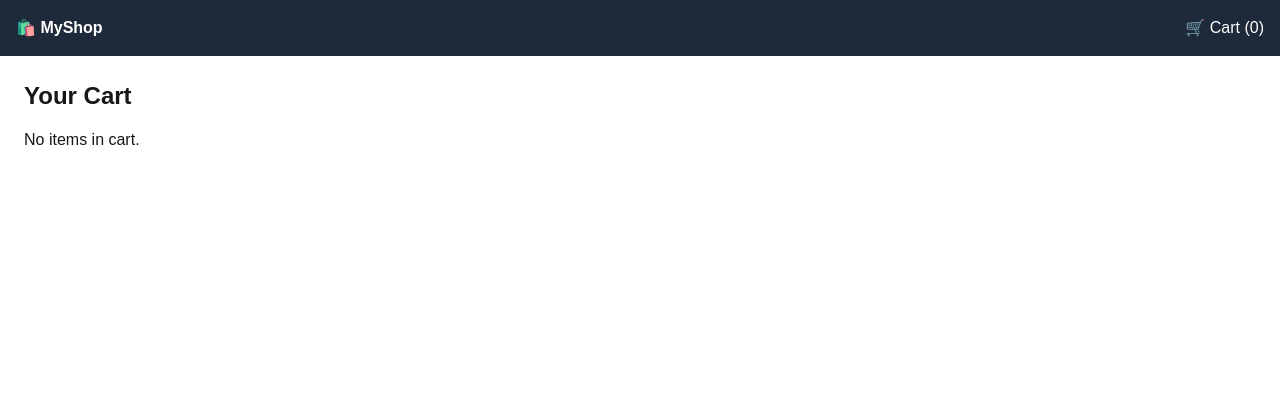
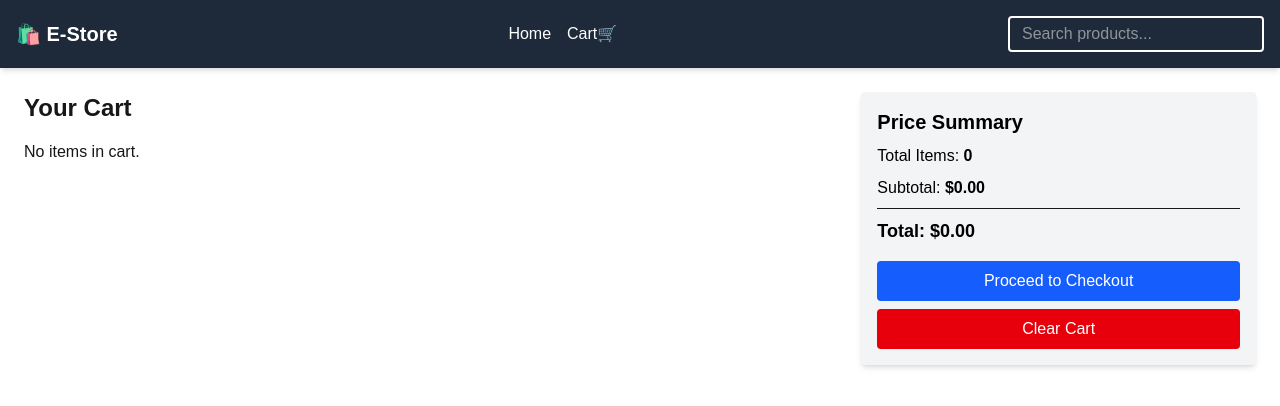
Before and after one commit to ArthiGit18/Ecommerce_Task, a Next.js app: page /cart in a window 1280 px wide. Shown: the top 406 px of the page. Built offline with nearby package versions, Linux system fonts and the light colour scheme.

Commit message:
added search bar

```diff
--- a/app/cart/page.js
+++ b/app/cart/page.js
@@ -1,5 +1,6 @@
 'use client';
 
+import PriceSummary from '@/components/PriceSummary';
 import { useEffect, useState } from 'react';
 
 export default function CartPage() {
@@ -11,41 +12,78 @@ export default function CartPage() {
     }, []);
 
     const updateQty = (id, change) => {
-        const newCart = cart.map(item =>
+        const newCart = cart
+            .map(item =>
                 item.id === id ? { ...item, qty: item.qty + change } : item
-        ).filter(item => item.qty > 0);
+            )
+            .filter(item => item.qty > 0);
         setCart(newCart);
         localStorage.setItem('cart', JSON.stringify(newCart));
+        window.dispatchEvent(new Event('cartUpdated'));
     };
 
     const removeItem = (id) => {
         const newCart = cart.filter(item => item.id !== id);
         setCart(newCart);
         localStorage.setItem('cart', JSON.stringify(newCart));
+        window.dispatchEvent(new Event('cartUpdated'));
     };
 
+    const clearCart = () => {
+        setCart([]);
+        localStorage.removeItem('cart');
+        window.dispatchEvent(new Event('cartUpdated'));
+    };
+
+    const totalItems = cart.reduce((sum, item) => sum + item.qty, 0);
+    const totalPrice = cart.reduce((sum, item) => sum + item.qty * item.price, 0);
+
     return (
-        <div className="p-6">
+        <div className="p-6 grid md:grid-cols-3 gap-6">
+            <div className="md:col-span-2">
                 <h1 className="text-2xl font-bold mb-4">Your Cart</h1>
                 {cart.length === 0 ? (
                     <p>No items in cart.</p>
                 ) : (
                     cart.map(item => (
                         <div key={item.id} className="flex items-center mb-4 border-b pb-4">
-                        <img src={item.image} className="w-24 h-24 object-contain" />
+                            <img src={item.image} className="w-24 h-24 object-contain" alt={item.title} />
                             <div className="ml-4 flex-1">
                                 <h2 className="font-semibold">{item.title}</h2>
-                            <p>${item.price}</p>
+                                <p>${item.price} × {item.qty} = <strong>${(item.price * item.qty).toFixed(2)}</strong></p>
                                 <div className="flex items-center mt-2">
-                                <button onClick={() => updateQty(item.id, -1)} className="px-2 bg-gray-200 text-black" disabled={item.qty <= 1}>-</button>
+                                    <button
+                                        onClick={() => updateQty(item.id, -1)}
+                                        className="px-2 bg-gray-200 text-black"
+                                        disabled={item.qty <= 1}
+                                    >
+                                        -
+                                    </button>
                                     <span className="px-4">{item.qty}</span>
-                                <button onClick={() => updateQty(item.id, 1)} className="px-2 bg-gray-200 text-black">+</button>
-                                <button onClick={() => removeItem(item.id)} className="ml-4 text-red-600">Delete</button>
+                                    <button
+                                        onClick={() => updateQty(item.id, 1)}
+                                        className="px-2 bg-gray-200 text-black"
+                                    >
+                                        +
+                                    </button>
+                                    <button
+                                        onClick={() => removeItem(item.id)}
+                                        className="ml-4 text-red-600"
+                                    >
+                                        Delete
+                                    </button>
                                 </div>
                             </div>
                         </div>
                     ))
                 )}
             </div>
+
+            <PriceSummary
+                totalItems={totalItems}
+                totalPrice={totalPrice}
+                onClear={clearCart}
+            />
+        </div>
     );
 }
--- a/app/page.js
+++ b/app/page.js
@@ -1,61 +1,68 @@
-'use client';
+'use client'
 
-import products from '../data/products.json';
-import { useEffect, useState } from 'react';
-import Link from 'next/link';
+import products from '../data/products.json'
+import { useEffect, useState } from 'react'
+import Link from 'next/link'
+import { useSearchParams } from 'next/navigation'
 
 export default function HomePage() {
-  const [cart, setCart] = useState([]);
+  const [cart, setCart] = useState([])
+  const searchParams = useSearchParams()
+  const searchQuery = searchParams.get('search')?.toLowerCase() || ''
 
   useEffect(() => {
-    const stored = JSON.parse(localStorage.getItem('cart')) || [];
-    setCart(stored);
-  }, []);
+    const stored = JSON.parse(localStorage.getItem('cart')) || []
+    setCart(stored)
+  }, [])
 
   const updateLocalCart = (newCart) => {
-    setCart(newCart);
-    localStorage.setItem('cart', JSON.stringify(newCart));
-    window.dispatchEvent(new Event("cartUpdated"));
-  };
+    setCart(newCart)
+    localStorage.setItem('cart', JSON.stringify(newCart))
+    window.dispatchEvent(new Event('cartUpdated'))
+  }
 
   const addToCart = (product) => {
-    const existing = cart.find((item) => item.id === product.id);
-    let updated;
+    const existing = cart.find((item) => item.id === product.id)
+    let updated
     if (existing) {
       updated = cart.map((item) =>
         item.id === product.id ? { ...item, qty: item.qty + 1 } : item
-      );
+      )
     } else {
-      updated = [...cart, { ...product, qty: 1 }];
+      updated = [...cart, { ...product, qty: 1 }]
     }
-    updateLocalCart(updated);
-  };
+    updateLocalCart(updated)
+  }
 
   const increaseQty = (id) => {
     const updated = cart.map((item) =>
       item.id === id ? { ...item, qty: item.qty + 1 } : item
-    );
-    updateLocalCart(updated);
-  };
+    )
+    updateLocalCart(updated)
+  }
 
   const decreaseQty = (id) => {
     const updated = cart
       .map((item) =>
         item.id === id ? { ...item, qty: item.qty - 1 } : item
       )
-      .filter((item) => item.qty > 0);
-    updateLocalCart(updated);
-  };
+      .filter((item) => item.qty > 0)
+    updateLocalCart(updated)
+  }
 
   const getQty = (id) => {
-    const item = cart.find((item) => item.id === id);
-    return item ? item.qty : 0;
-  };
+    const item = cart.find((item) => item.id === id)
+    return item ? item.qty : 0
+  }
+
+  const filteredProducts = products.filter((p) =>
+    p.title.toLowerCase().includes(searchQuery)
+  )
 
   return (
     <main className="p-6 grid grid-cols-1 sm:grid-cols-2 lg:grid-cols-3 gap-4">
-      {products.map((product) => {
-        const qty = getQty(product.id);
+      {filteredProducts.map((product) => {
+        const qty = getQty(product.id)
         return (
           <div key={product.id} className="border p-4 rounded">
             <img
@@ -98,8 +105,8 @@ export default function HomePage() {
               </Link>
             </div>
           </div>
-        );
+        )
       })}
     </main>
-  );
+  )
 }
--- a/components/Navbar.js
+++ b/components/Navbar.js
@@ -1,32 +1,45 @@
-'use client';
+'use client'
 
-import Link from 'next/link';
-import { useEffect, useState } from 'react';
+import Link from 'next/link'
+import { useEffect, useState } from 'react'
+import SearchBar from './Searchbar'
 
 export default function Navbar() {
-  const [count, setCount] = useState(0);
+  const [count, setCount] = useState(0)
 
   const updateCount = () => {
-    const cart = JSON.parse(localStorage.getItem('cart')) || [];
-    const total = cart.reduce((sum, item) => sum + item.qty, 0);
-    setCount(total);
-  };
+    const cart = JSON.parse(localStorage.getItem('cart')) || []
+    const total = cart.reduce((sum, item) => sum + item.qty, 0)
+    setCount(total)
+  }
 
   useEffect(() => {
-    updateCount();
-
-    const handler = () => updateCount();
-    window.addEventListener('cartUpdated', handler);
-
-    return () => {
-      window.removeEventListener('cartUpdated', handler);
-    };
-  }, []);
+    updateCount()
+    const handler = () => updateCount()
+    window.addEventListener('cartUpdated', handler)
+    return () => window.removeEventListener('cartUpdated', handler)
+  }, [])
 
   return (
-    <nav className="bg-gray-800 p-4 text-white flex justify-between">
-      <Link href="/" className="font-bold">🛍️ MyShop</Link>
-      <Link href="/cart">🛒 Cart ({count})</Link>
+    <nav className="flex flex-col md:flex-row justify-between items-center gap-4 p-4 shadow-md bg-gray-800 sticky top-0 z-10 text-white">
+      {/* <div className="flex justify-between w-full md:w-auto items-center gap-4"> */}
+      <Link href="/" className="text-xl font-bold text-white">🛍️ E-Store</Link>
+      <ul className="flex gap-4">
+        <li><Link href="/">Home</Link></li>
+        <li className="relative">
+          <Link href="/cart" className="relative inline-block">
+            Cart🛒
+            {count > 0 && (
+              <span className="absolute -top-2 -right-2 bg-red-600 text-white text-xs px-1.5 rounded-full">
+                {count}
+              </span>
+            )}
+          </Link>
+        </li>
+      </ul>
+
+      <SearchBar />
+      {/* </div> */}
     </nav>
-  );
+  )
 }
--- /dev/null
+++ b/components/PriceSummary.js
@@ -0,0 +1,22 @@
+'use client'
+
+export default function PriceSummary({ totalItems, totalPrice, onClear }) {
+  return (
+    <div className="bg-gray-100 p-4 rounded shadow-md h-fit sticky top-4">
+      <h2 className="text-xl font-semibold mb-2 text-black">Price Summary</h2>
+      <p className="text-black">Total Items: <strong>{totalItems}</strong></p>
+      <p className="my-2 text-black">Subtotal: <strong>${totalPrice.toFixed(2)}</strong></p>
+      <hr className="my-2" />
+      <p className="text-lg font-bold text-black">Total: ${totalPrice.toFixed(2)}</p>
+      <button className="mt-4 w-full bg-blue-600 text-white py-2 rounded hover:bg-blue-700">
+        Proceed to Checkout
+      </button>
+      <button
+        onClick={onClear}
+        className="mt-2 w-full bg-red-600 text-white py-2 rounded hover:bg-red-700"
+      >
+        Clear Cart
+      </button>
+    </div>
+  )
+}
--- /dev/null
+++ b/components/Searchbar.js
@@ -0,0 +1,59 @@
+'use client'
+
+import { usePathname, useRouter, useSearchParams } from 'next/navigation'
+import { useState, useEffect } from 'react'
+
+export default function SearchBar() {
+  const [search, setSearch] = useState('')
+  const router = useRouter()
+  const pathname = usePathname()
+  const searchParams = useSearchParams()
+
+  // Set input on first load from URL
+  useEffect(() => {
+    const currentSearch = searchParams.get('search') || ''
+    setSearch(currentSearch)
+  }, [searchParams])
+
+  // Update URL on every input
+  const handleChange = (e) => {
+    const value = e.target.value
+    setSearch(value)
+
+    const newParams = new URLSearchParams(searchParams.toString())
+    if (value.trim()) {
+      newParams.set('search', value)
+    } else {
+      newParams.delete('search')
+    }
+    router.push(`${pathname}?${newParams.toString()}`)
+  }
+
+  // Clear input and remove from URL
+  const handleClear = () => {
+    setSearch('')
+    const newParams = new URLSearchParams(searchParams.toString())
+    newParams.delete('search')
+    router.push(`${pathname}?${newParams.toString()}`)
+  }
+
+  return (
+    <div className="relative w-64">
+      <input
+        type="text"
+        placeholder="Search products..."
+        className="px-3 py-1 pr-8 rounded text-white w-full border-2"
+        value={search}
+        onChange={handleChange}
+      />
+      {search && (
+        <button
+          onClick={handleClear}
+          className="absolute right-2 top-1/2 -translate-y-1/2 text-gray-600 hover:text-black text-sm"
+        >
+          ❌
+        </button>
+      )}
+    </div>
+  )
+}
```
Lines whose indentation alone changed are shown as unchanged.
